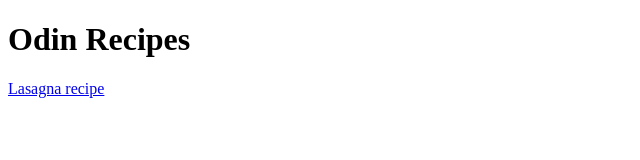
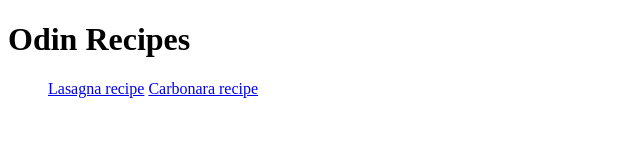
Before and after one commit to Lolke11/odin-recipes, a plain HTML site: page index.html in a window 1280 px wide. Shown: the whole page, without its empty margins (0-640 px from the left). Drawn offline with Linux system fonts and the light colour scheme.

Commit message:
Added link to carbonara page

```diff
--- a/index.html
+++ b/index.html
@@ -9,6 +9,10 @@
     <body>
         <h1>Odin Recipes</h1>
 
-        <a href="recipes/lasagna.html">Lasagna recipe</a>
+        <ul>
+            <a href="recipes/lasagna.html">Lasagna recipe</a>
+            <a href="recipes/carbonara.html">Carbonara recipe</a>
+        </ul>
+
     </body>
 </html>
```
